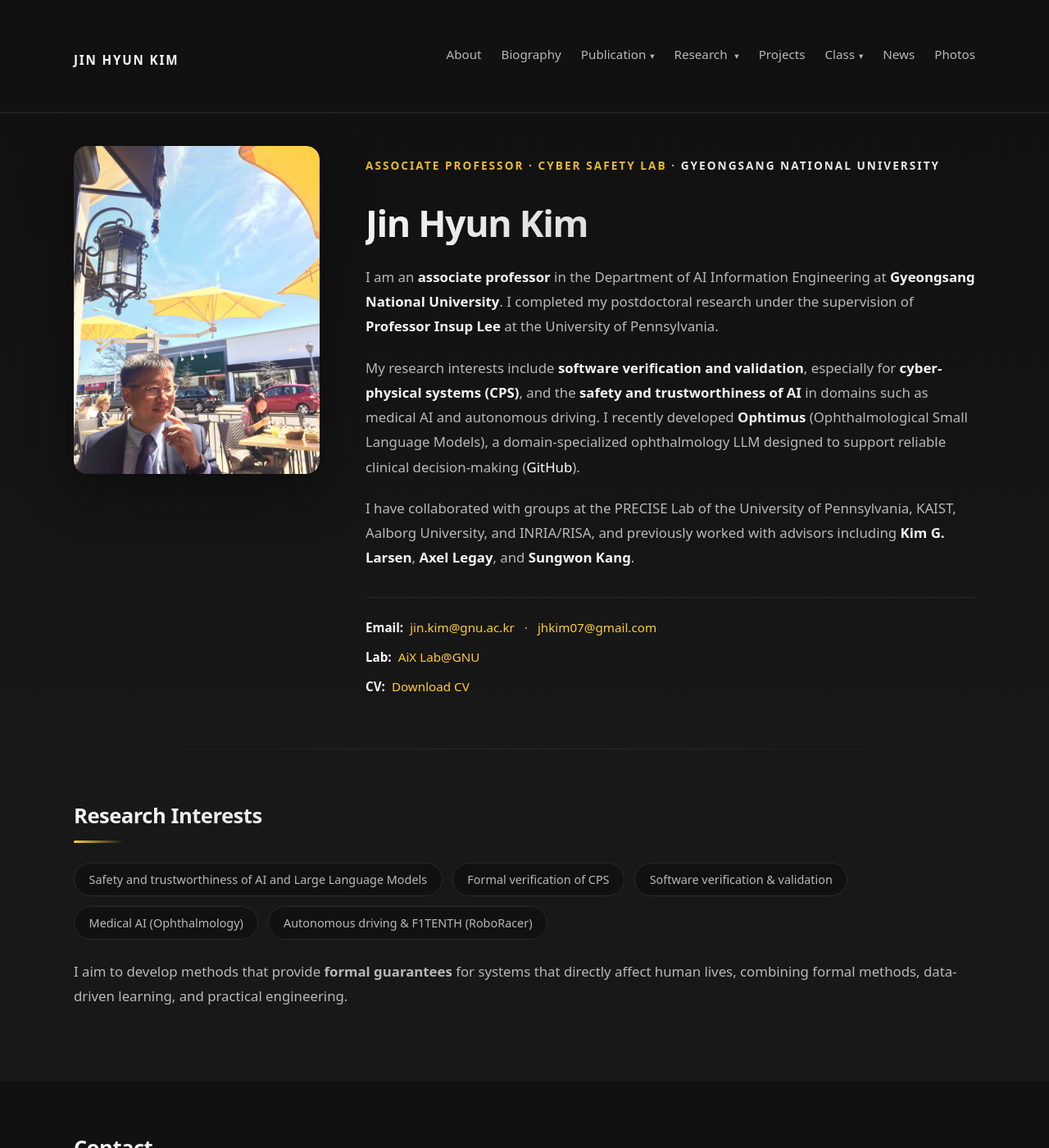
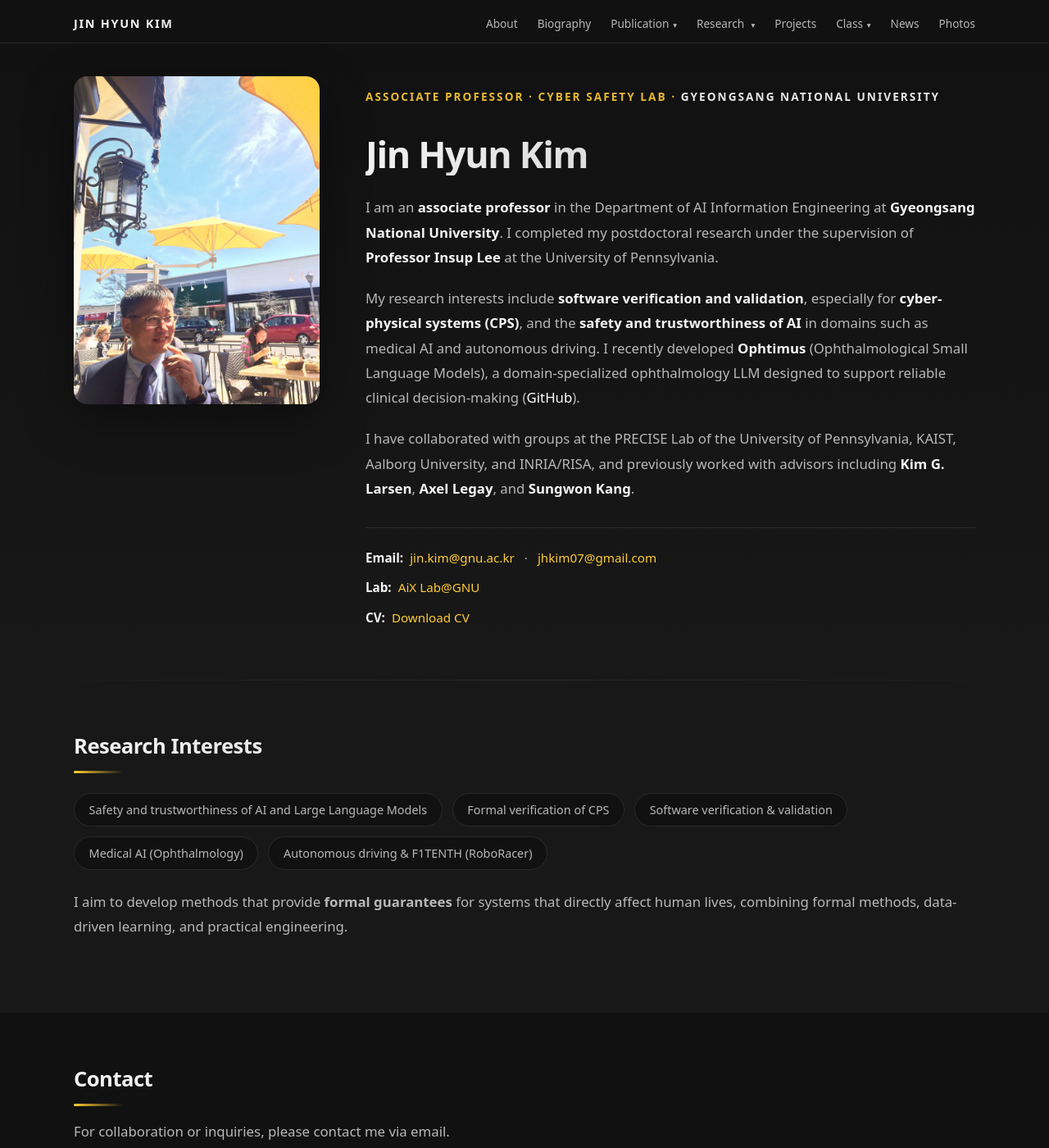
Before and after one commit to jhkim07/jhkim07.github.io, a Jekyll site: the page built from index.md, in a window 1280 px wide and 1400 px high. Shown: the whole window at 82% size. Built offline with Jekyll 4.4.1, drawn with Linux system fonts in a browser that asks for light colours.

Commit message:
Reduce navigation bar height to 1/3 of original size

```diff
--- a/assets/css/styles.css
+++ b/assets/css/styles.css
@@ -45,13 +45,20 @@ body {
   background: rgba(17, 17, 17, 0.94);
   backdrop-filter: blur(10px);
   border-bottom: 1px solid var(--border);
+  line-height: 1;
 }
 
 .header-inner {
   display: flex;
   justify-content: space-between;
   align-items: center;
-  padding: 0.8rem 0;
+  padding: 0.25rem 0;
+  min-height: auto;
+}
+
+.logo {
+  line-height: 1;
+  margin: 0;
 }
 
 .logo a {
@@ -59,7 +66,9 @@ body {
   text-decoration: none;
   font-weight: 700;
   letter-spacing: 0.12em;
-  font-size: 0.95rem;
+  font-size: 0.9rem;
+  line-height: 1;
+  display: block;
 }
 
 /* nav 컨테이너 */
@@ -92,8 +101,11 @@ body {
 .nav-list a {
   color: var(--muted);
   text-decoration: none;
-  font-size: 0.95rem;
+  font-size: 0.85rem;
   white-space: nowrap;
+  line-height: 1;
+  display: block;
+  padding: 0.15rem 0;
 }
 
 .nav-list a:hover {
```
